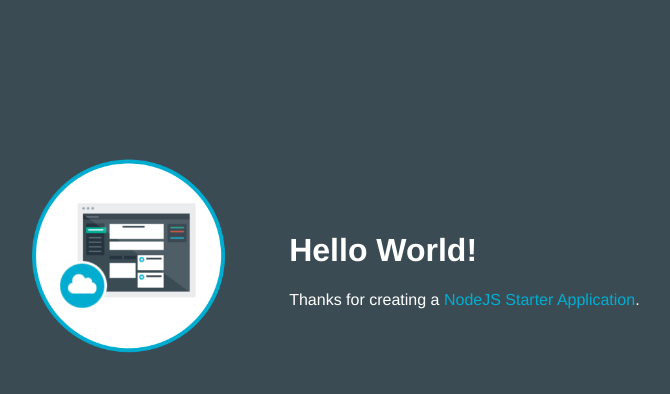
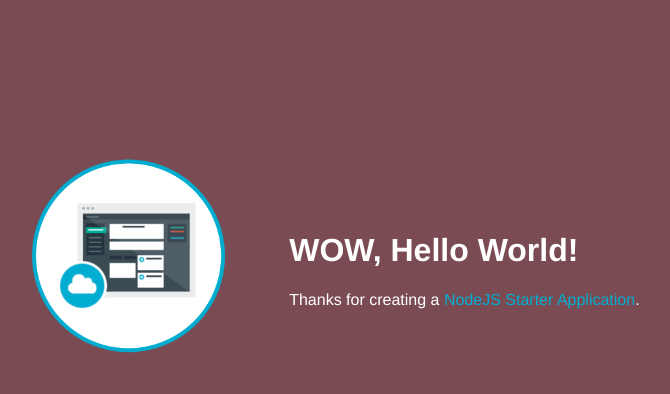
Before and after one commit to vlandon99/landofthefree, a website: page public/index.html in a window 1280 px wide. Shown: the whole page, without its empty margins (253-923 px from the left). Drawn offline with Linux system fonts and the light colour scheme.

Commit message:
Initial deploy

```diff
--- a/public/index.html
+++ b/public/index.html
@@ -16,7 +16,7 @@
           <img class = "newappIcon" src="images/newapp-icon.png">
         </td>
         <td>
-          <h1 id="message">Hello World!</h1>
+          <h1 id="message">WOW, Hello World!</h1>
           <p class='description'></p> Thanks for creating a <span class = "blue">NodeJS Starter Application</span>.
         </td>
       </tr>
--- a/public/stylesheets/style.css
+++ b/public/stylesheets/style.css
@@ -3,7 +3,7 @@
  */
 
 body,html {
-	background-color: #3b4b54; width : 100%;
+	background-color: #7b4b54; width : 100%;
 	height: 100%;
 	margin: 0 auto;
 	font-family: "HelveticaNeue-Light", "Helvetica Neue Light", "Helvetica Neue", Helvetica, Arial, "Lucida Grande", sans-serif;
```
Also changed, not shown: 1 other file.
